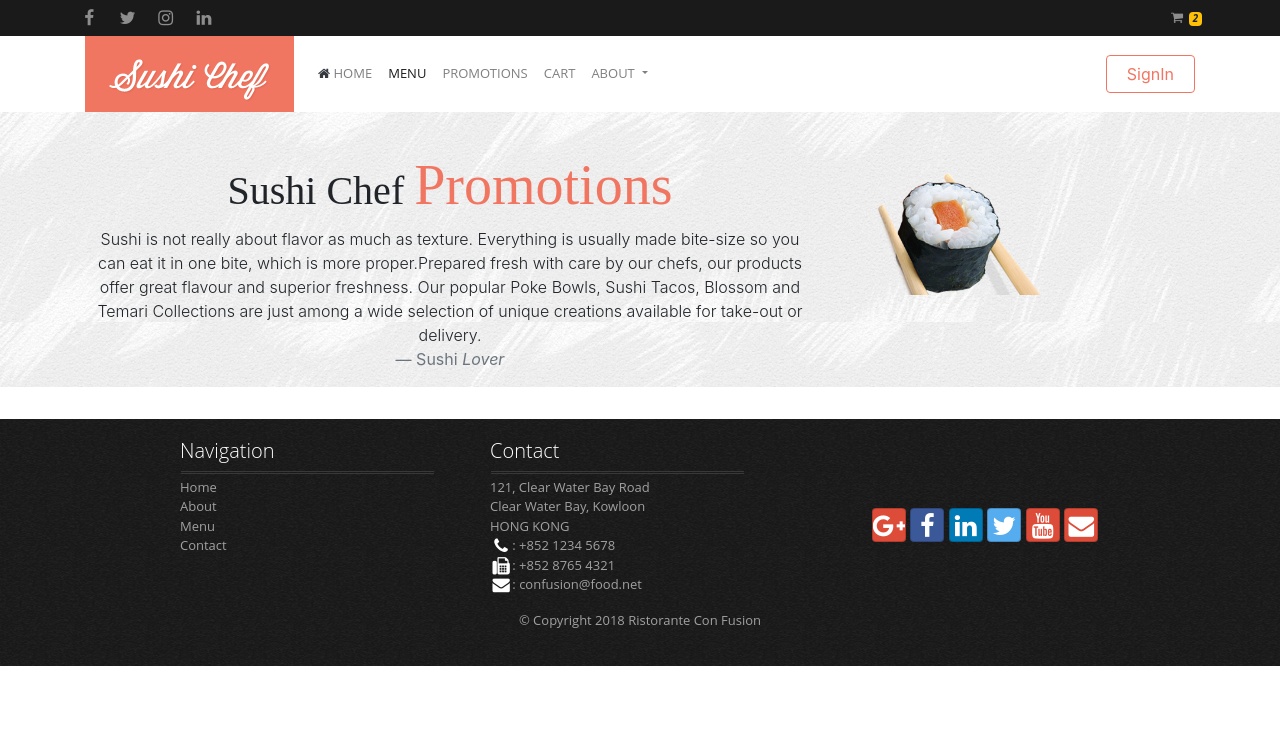
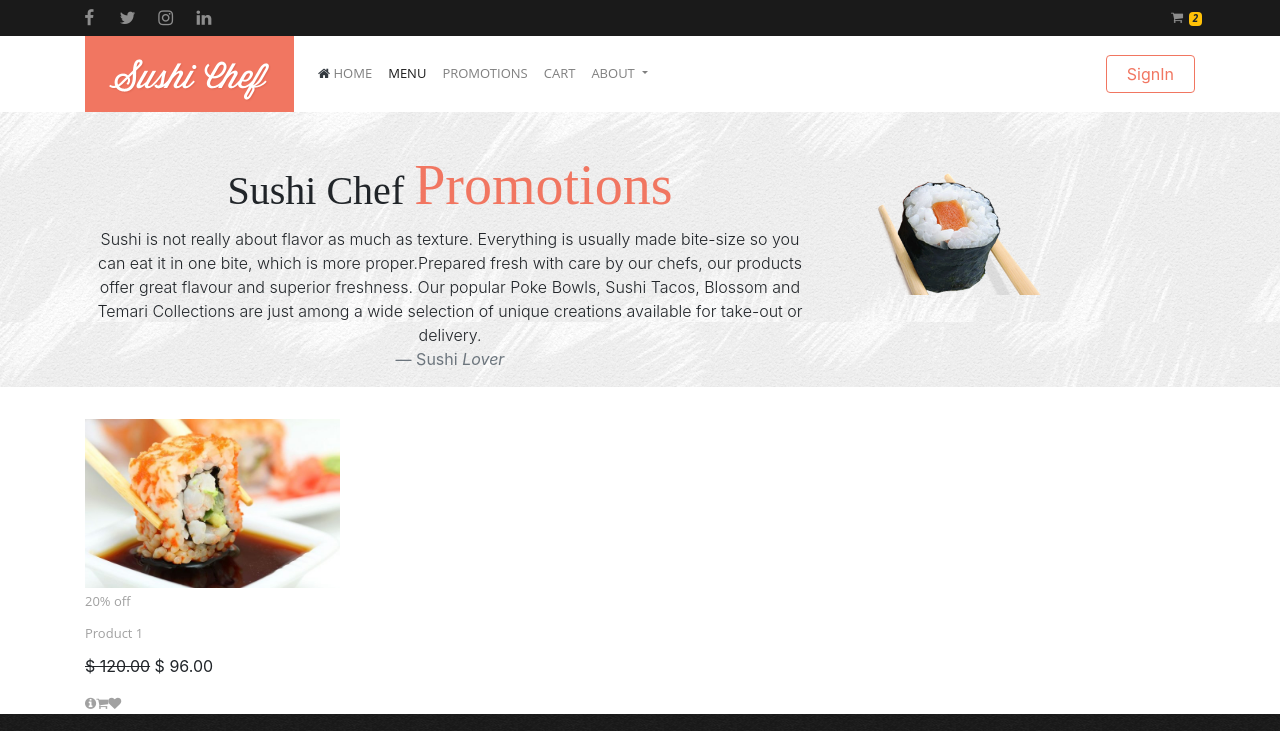
Before and after one commit to avishkakavindu/front-end-Sushi-Chef, a website: page menu.html in a window 1280 px wide. Shown: the top 731 px of the page. Drawn offline with nearby package versions, Linux system fonts and the light colour scheme.

Commit message:
Product gallery added

```diff
--- a/css/styles.css
+++ b/css/styles.css
@@ -427,3 +427,8 @@ button.btn.btn-secondary:hover {
 #checkoutForm  .col-sm-6 {
     margin-bottom: 5px;
 }
+
+
+/*
+ * -- Shopping product gallery --
+ */
--- a/menu.html
+++ b/menu.html
@@ -15,8 +15,8 @@
     <link rel="stylesheet" href="css/styles.css">
     <link rel="stylesheet" href="css/animate.css">
 
-    <link rel="icon" type="image/png" href="img/promo.ico" />
-    <title>Promotions!</title>
+    <link rel="icon" type="image/png" href="img/menu.ico" />
+    <title>Menu</title>
   </head>
   <body>
 
@@ -199,6 +199,48 @@
     </section>
   <!-- END - Jumbatron -->
 
+  <!-- Shopping gallery -->
+  <div class="container">
+    <div id="shoppingGal" class="">
+      <div class="row">
+        <!-- product 1 -->
+        <div class="col-md-6 col-lg-3">
+          <div class="product">
+            <a href="#">
+              <img src="img/img3.jpg" class="img-fluid">
+              <span class="bonus">20% off</span>
+            </a>
+            <div class="product-desc">
+              <h3><a href="#">Product 1</a></h3>
+              <div class="d-flex">
+                <div class="pricing">
+                  <p>
+                    <span><del>$ 120.00</del></span>
+                    <span>$ 96.00</span>
+                  </p>
+                </div>
+              </div>
+              <div class="d-flex">
+                <div class="d-flex">
+                  <a href="#">
+                    <i class="fa fa-info-circle" aria-hidden="true"></i>
+                  </a>
+                  <a href="#">
+                    <i class="fa fa-shopping-cart" aria-hidden="true"></i>
+                  </a>
+                  <a href="#">
+                    <i class="fa fa-heart" aria-hidden="true"></i>
+                  </a>
+                </div>
+              </div>
+            </div>
+          </div>
+        </div>
+      </div>
+    </div>
+  </div>
+  <!-- END-Shopping gallery -->
+
 
   <!-- footer -->
     <footer class="footer">
```
Also changed, not shown: index.html (+1 -0 lines), img/menu.ico (added).
